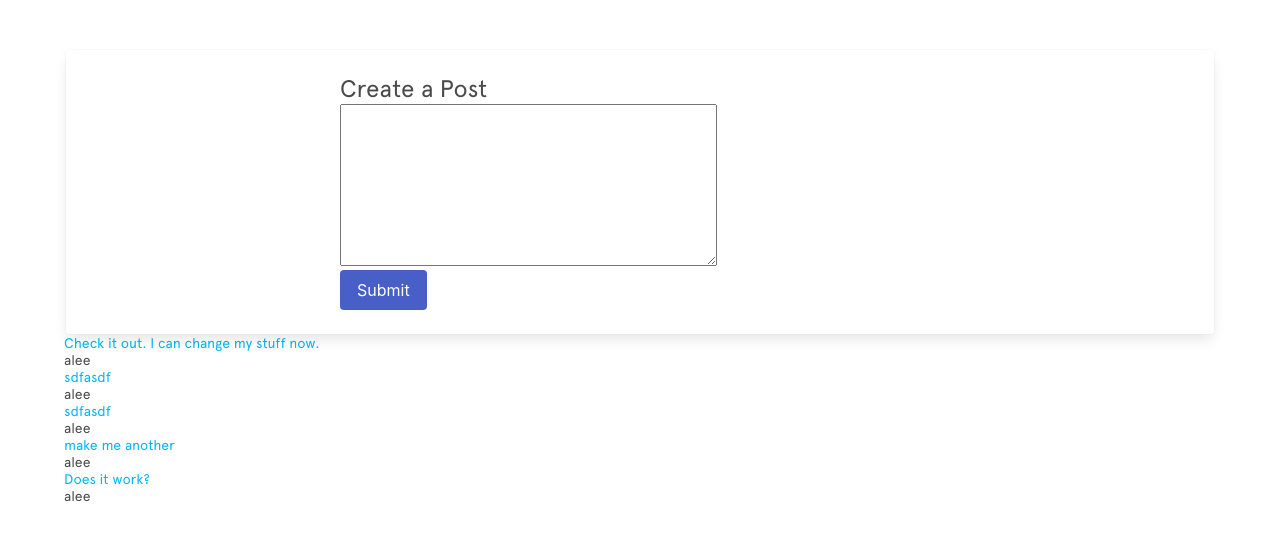
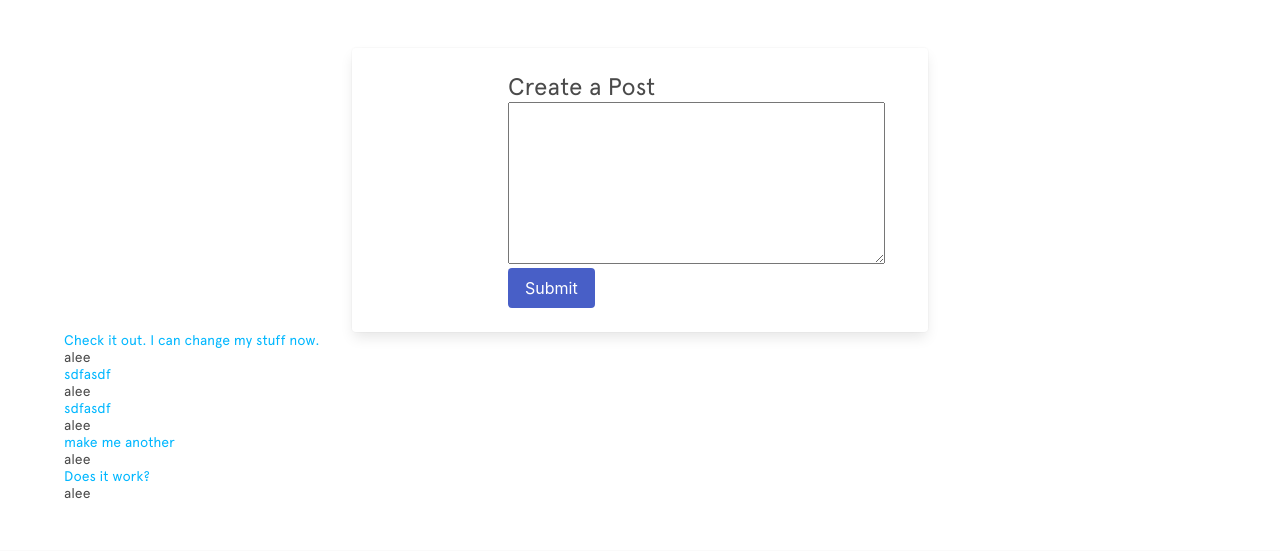
Before and after one commit to alee792/microblog-django, a Django app: page / in a window 1280 px wide. Shown: the part 64-615 px from the top of the page. Run offline with Django 3.2, Linux system fonts and the light colour scheme; a user stored in the database is signed in; data comes from the database, SQL or seed files in the repository; some libraries are stand-ins or nearby versions.

Commit message:
CENTERED THE DAMN POST CARD

```diff
--- a/posts/static/stylesheets/style.css
+++ b/posts/static/stylesheets/style.css
@@ -104,5 +104,10 @@
 
   .django-form {
     margin: auto;
-    width: 600px;
+    width: 50%;
   }
+
+  .django-card {
+    max-width: 50%;
+    margin: auto;
+  }
--- a/posts/templates/post_create.html
+++ b/posts/templates/post_create.html
@@ -7,7 +7,7 @@
 {% block content %}
 <section class="section">
     <div class="container">
-        <div class="card">
+        <div class="card django-card">
             <!-- The form to submit a post -->
             <div class="card-content">
                 <div class="field django-form">
```
